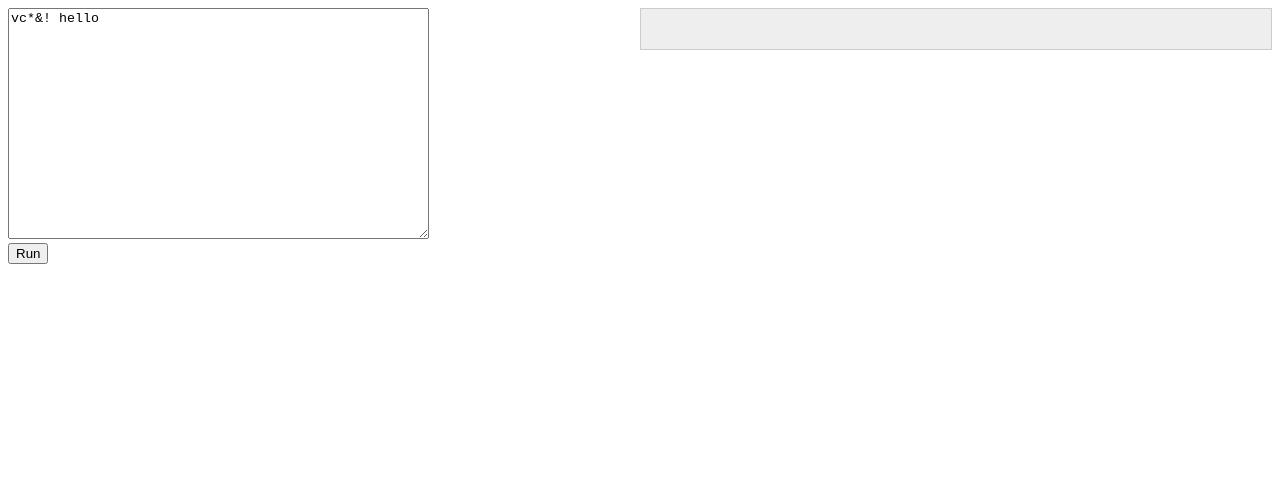
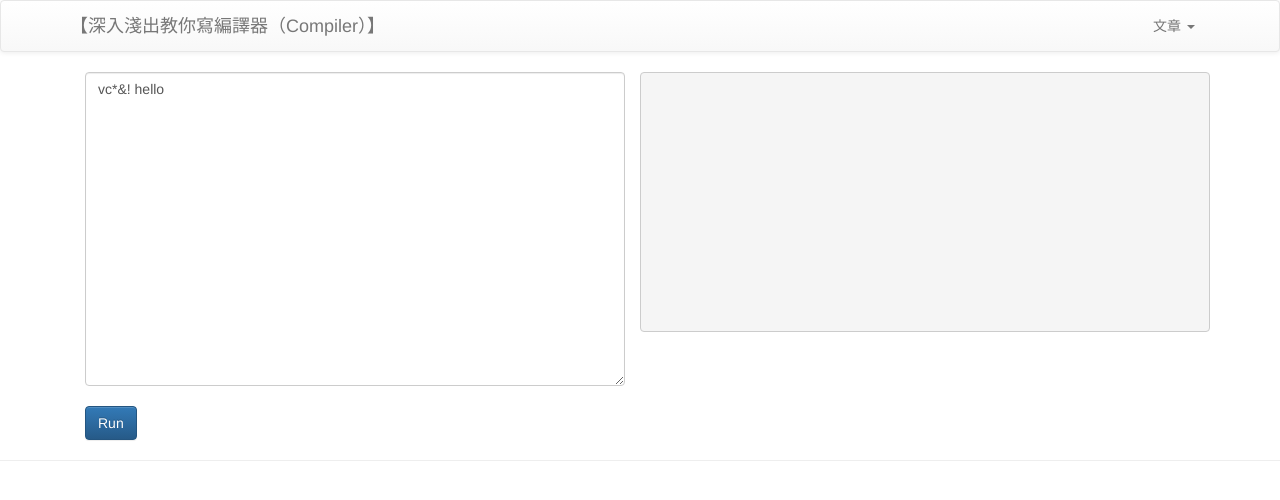
Before and after one commit to jaceju/homework-language-compiler, a plain HTML site: page index.html in a window 1280 px wide. Drawn offline with nearby package versions, Linux system fonts and the light colour scheme.

Commit message:
Update style of index.html

```diff
--- a/index.html
+++ b/index.html
@@ -1,33 +1,49 @@
 <!DOCTYPE html>
 <html>
 <head>
-<title>Test</title>
+<title>【深入淺出教你寫編譯器（Compiler）】</title>
+<link rel="stylesheet" href="//netdna.bootstrapcdn.com/bootstrap/3.0.2/css/bootstrap.min.css">
+<link rel="stylesheet" href="//netdna.bootstrapcdn.com/bootstrap/3.0.2/css/bootstrap-theme.min.css">
 <style>
-body {
-    position: relative;
-}
-#editor, #log {
-    margin: 0;
-    -webkit-box-sizing: border-box;
-    -moz-box-sizing: border-box;
-    box-sizing: border-box;
-    float: left;
-    width: 50%;
-}
 #log {
-    border: 1px solid #ccc;
-    padding: 20px;
-    background-color: #eee;
+    min-height: 20em;
 }
 </style>
 </head>
 <body>
-<div id="editor">
-<textarea id="wescript" cols="50" rows="15">vc*&! hello</textarea>
+<nav class="navbar navbar-default" role="navigation">
+<div class="container">
+<div class="navbar-header">
+<a class="navbar-brand">【深入淺出教你寫編譯器（Compiler）】</a>
+</div>
+<div class="collapse navbar-collapse">
+<ul class="nav navbar-nav navbar-right">
+    <li class="dropdown">
+        <a href="#" class="dropdown-toggle" data-toggle="dropdown">文章 <b class="caret"></b></a>
+        <ul class="dropdown-menu">
+            <li><a target="_blank" href="http://dukeland.hk/2012/03/26/a-simple-tutorial-of-writing-a-compiler-part-1-introduction/">一、簡介 by Dukeland</a></li>
+            <li><a target="_blank" href="http://dukeland.hk/2012/03/29/a-simple-tutorial-of-writing-a-compiler-part-2-scanner-lexical-analysis-section-1/">二、掃描器（Scanner）﹣詞法分析（Lexical analysis）（上）</a></li>
+            <li><a target="_blank" href="http://dukeland.hk/2012/04/05/a-simple-tutorial-of-writing-a-compiler-part-3-parser-syntactic-analysis-section-1/">三、語法分析器（Parser）﹣語法分析（Syntactic analysis）（上）</a></li>
+            <li><a target="_blank" href="http://dukeland.hk/2012/04/19/a-simple-tutorial-of-writing-a-compiler-part-4-semantic-analysis/">四、語意分析（Semantic analysis）</a></li>
+            <li><a target="_blank" href="http://dukeland.hk/2012/04/26/a-simple-tutorial-of-writing-a-compiler-part-5-virtual-machine/">五、虛擬機（Virtual Machine）</a></li>
+            <li><a target="_blank" href="http://dukeland.hk/2012/05/03/a-simple-tutorial-of-writing-a-compiler-part-6-compiler-code-generation-section-1/">六、編譯器（Compiler）﹣生成代碼（Code Generation）（上）</a></li>
+            <li><a target="_blank" href="http://dukeland.hk/2012/05/10/a-simple-tutorial-of-writing-a-compiler-part-6-compiler-code-generation-section-2/">六、編譯器（Compiler）﹣生成代碼（Code Generation）（下）</a></li>
+            <li><a target="_blank" href="http://dukeland.hk/2012/05/17/a-simple-tutorial-of-writing-a-compiler-part-7-optimizer-optimization/">七、優化器（Optimizer）﹣還可以更好</a></li>
+        </ul>
+      </li>
+    </ul>
+</div>
+</div>
+</nav>
+<div class="container">
+<div id="editor" class="col-lg-6 col-md-6 col-sm-6">
+<textarea id="wescript" cols="50" rows="15" class="form-control">vc*&! hello</textarea>
 <br />
-<input type="button" id="run" value="Run" />
+<input type="button" id="run" value="Run" class="btn btn-primary" />
 </div>
-<pre id="log"></pre>
+<pre id="log" class="col-lg-6 col-md-6 col-sm-6"></pre>
+</div>
+<hr />
 <script data-main="run" src="require.js"></script>
 </body>
 </html>
```
